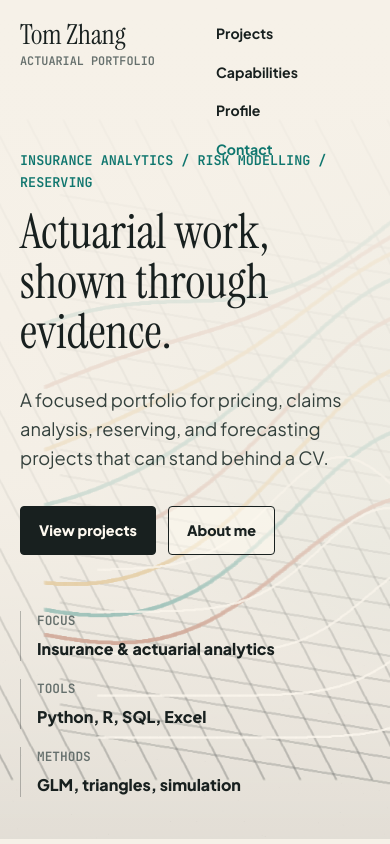
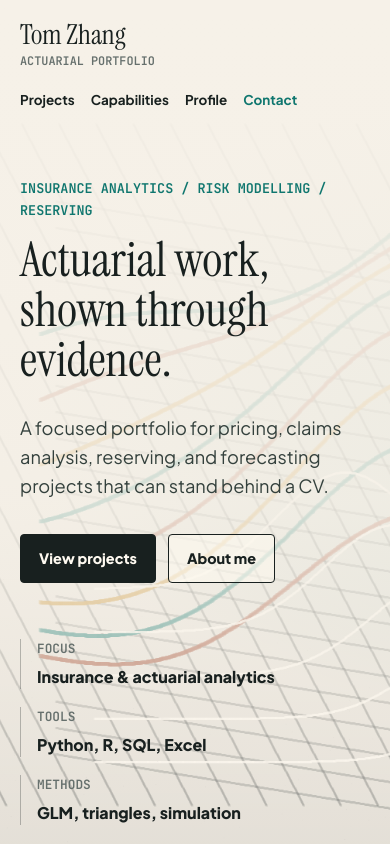
Before and after one commit to pnlync/actuarial-portfolio-site, a plain HTML site: page index.html in a window 390 px wide. Shown: the top 844 px of the page. Drawn offline with Linux system fonts and the light colour scheme.

Commit message:
Refine header navigation layout and sizing

```diff
--- a/index.html
+++ b/index.html
@@ -15,7 +15,7 @@
       href="https://fonts.googleapis.com/css2?family=Instrument+Serif:ital@0;1&family=JetBrains+Mono:wght@400;500;600&family=Plus+Jakarta+Sans:wght@400;500;600;700;800&display=swap"
       rel="stylesheet"
     />
-    <link rel="stylesheet" href="./styles.css?v=20260516-header-nav" />
+    <link rel="stylesheet" href="./styles.css?v=20260516-nav-size" />
   </head>
   <body>
     <header class="site-header" data-elevated="false">
--- a/styles.css
+++ b/styles.css
@@ -38,7 +38,7 @@ a {
 .site-header {
   align-items: center;
   display: grid;
-  grid-template-columns: minmax(180px, 0.82fr) auto minmax(24px, 0.34fr);
+  grid-template-columns: minmax(180px, 1fr) auto minmax(180px, 1fr);
   left: 0;
   padding: 22px clamp(20px, 5vw, 72px);
   position: fixed;
@@ -83,7 +83,8 @@ a {
   display: flex;
   gap: clamp(16px, 2vw, 30px);
   grid-column: 2;
-  font-size: 0.88rem;
+  justify-self: center;
+  font-size: 0.96rem;
   font-weight: 700;
 }
 
@@ -483,9 +484,9 @@ h3 {
 @media (max-width: 820px) {
   .site-header {
     align-items: flex-start;
-    display: flex;
-    gap: 16px;
-    justify-content: space-between;
+    display: grid;
+    gap: 18px;
+    grid-template-columns: 1fr;
     position: absolute;
   }
 
@@ -496,12 +497,14 @@ h3 {
 
   .nav-links {
     flex-wrap: wrap;
-    justify-content: flex-end;
+    grid-column: 1;
+    justify-content: flex-start;
+    justify-self: start;
   }
 
   .hero {
     min-height: auto;
-    padding-top: 150px;
+    padding-top: 178px;
   }
 
   h1 {
@@ -542,11 +545,12 @@ h3 {
 
 @media (max-width: 560px) {
   .site-header {
-    display: grid;
+    gap: 18px;
   }
 
   .nav-links {
-    justify-content: flex-start;
+    gap: 16px;
+    font-size: 0.84rem;
   }
 
   h1 {
```
